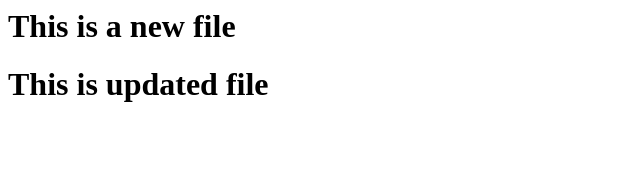
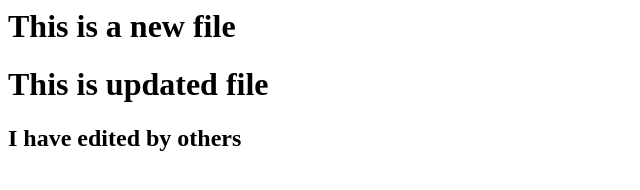
Before and after one commit to MOHAMMAD-FATHA/Practice, a plain HTML site: page index.html in a window 1280 px wide. Shown: the whole page, without its empty margins (0-640 px from the left). Drawn offline with Linux system fonts and the light colour scheme.

Commit message:
Update index.html

```diff
--- a/index.html
+++ b/index.html
@@ -1,2 +1,3 @@
 <h1>This is a new file</h1>
 <h1>This is updated file</h1>
+<h2>I have edited by others</h2>
```
